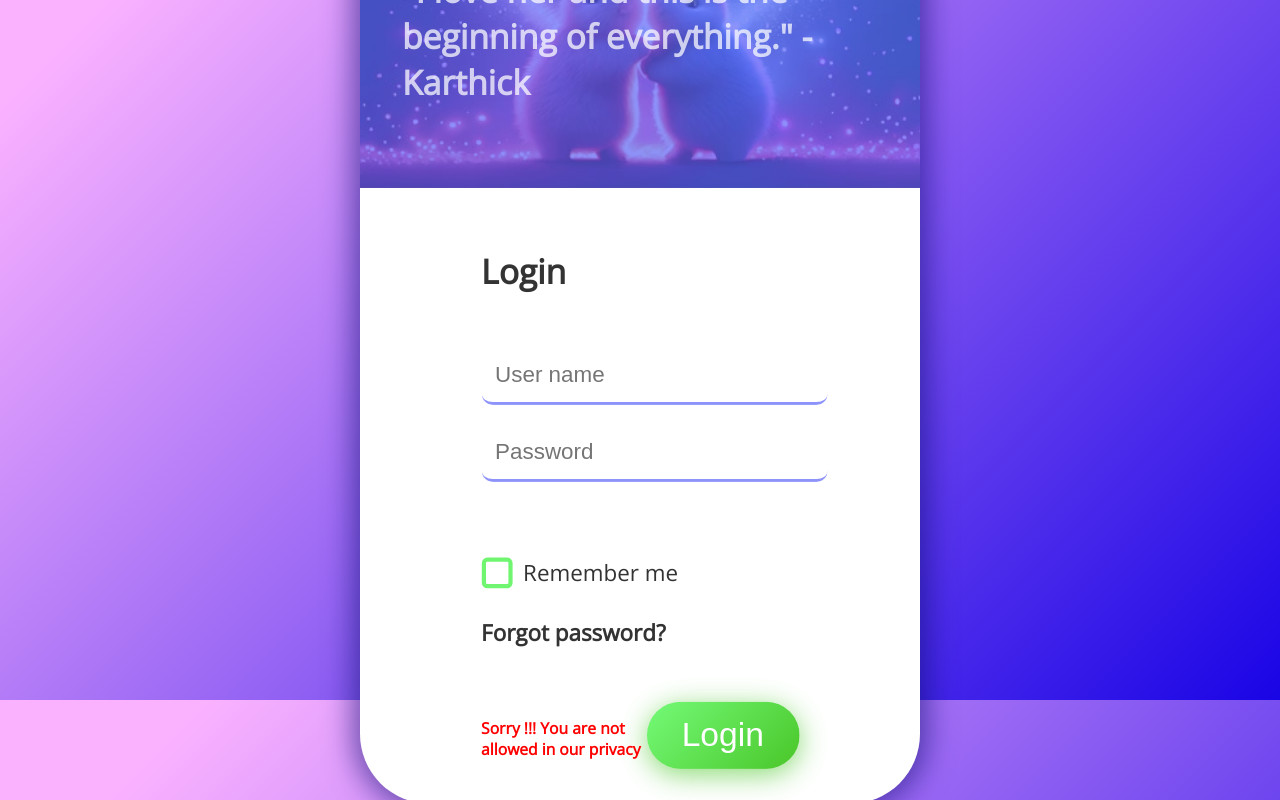
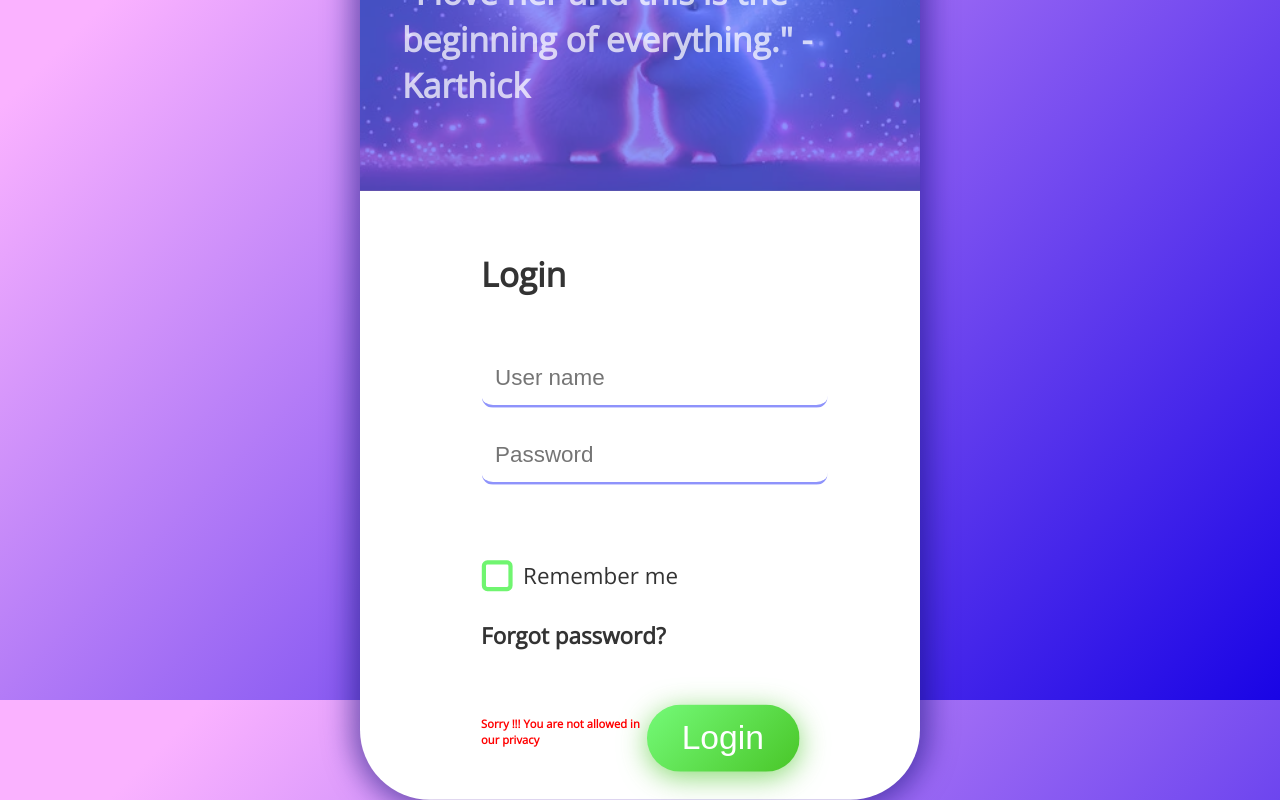
Before and after one commit to Karthick-SK1/SK-Marriage_Invite, a website: page index.html in a window 1280 px wide. Both pictures are taken after a click on the button "Login". Shown: the part 100-900 px from the top of the page. Drawn offline with nearby package versions, Linux system fonts and the light colour scheme.

Commit message:
font size change for alert message

```diff
--- a/index.html
+++ b/index.html
@@ -101,7 +101,7 @@
           document.body.appendChild(blurredBackground); // Add the blurred background with loading GIF
         } else {
           loginMessage.textContent = "Sorry !!! You are not allowed in our privacy";
-          loginMessage.style.fontSize = "0.7rem";
+          loginMessage.style.fontSize = "0.5rem";
           loginMessage.style.color = "red";
         }
       }
```
